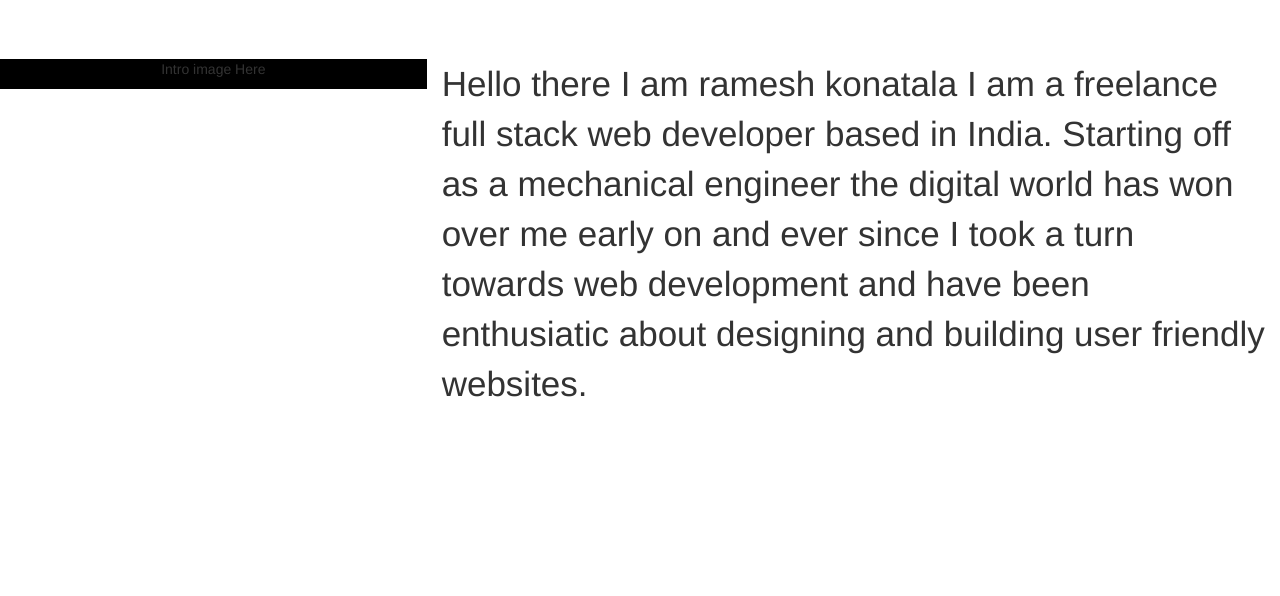
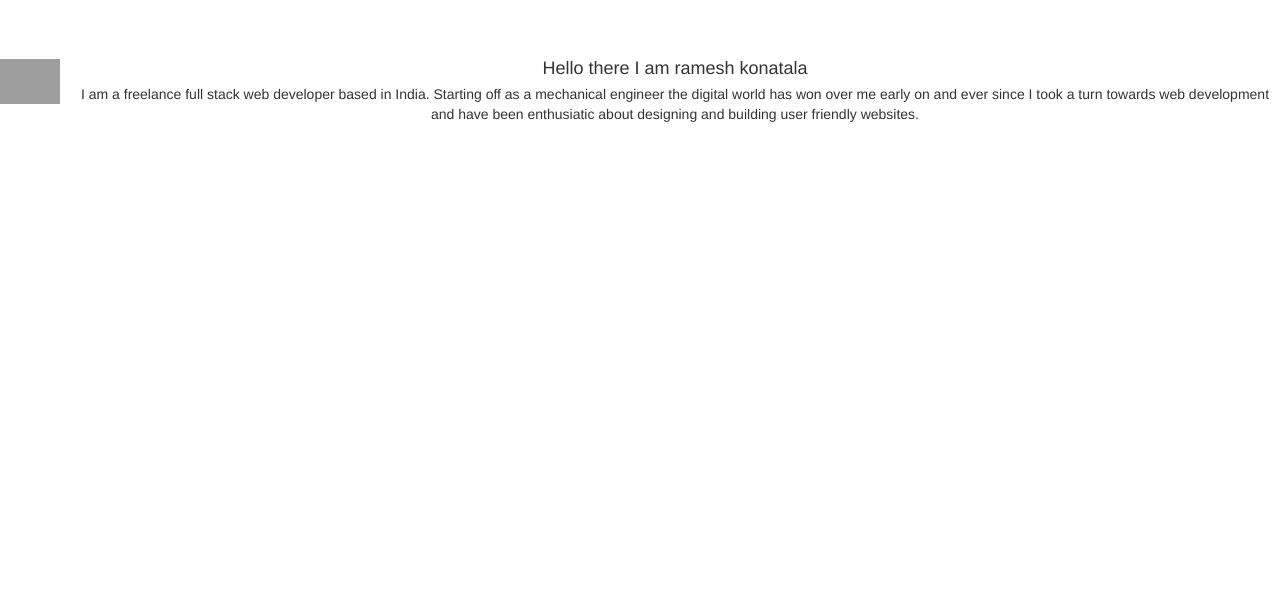
Before and after one commit to rameshkonatala/portfolio, a Django app: page / in a window 1280 px wide. Shown: the part 91-687 px from the top of the page. Run offline with Django 3.2, Linux system fonts and the light colour scheme; some libraries are stand-ins or nearby versions; grey boxes are pictures that could not be loaded.

Commit message:
with media bootstrap element

```diff
--- a/intro/templates/intro/index.html
+++ b/intro/templates/intro/index.html
@@ -61,20 +61,20 @@
     <section id="intro" class="intro-section">
         <div class="container-fluid">
             <div class="row">
-                <div class="col-xs-6 col-md-4" style="background:black">
-                    <p>Intro image Here</p>
-                </div>
-                <div class="col-xs-12 col-md-8">
-                <p class="text-left text-justified" style="font-size:35px" >
-                     Hello there
-                     I am ramesh konatala
-                     I am a freelance full stack web developer
+                <div class="media">
+                  <div class="media-left">
+                    <img src="img_avatar1.png" class="media-object" style="width:60px">
+                  </div>
+                  <div class="media-body">
+                    <h4 class="media-heading">Hello there
+                     I am ramesh konatala</h4>
+                    <p>I am a freelance full stack web developer
                      based in India.
                      Starting off as a mechanical engineer
                      the digital world has won over me early on and
                      ever since I took a turn towards web development and have been enthusiatic
-                     about designing and building user friendly websites.
-                </p>
+                     about designing and building user friendly websites.</p>
+                  </div>
                 </div>
             </div>
         </div>
```
